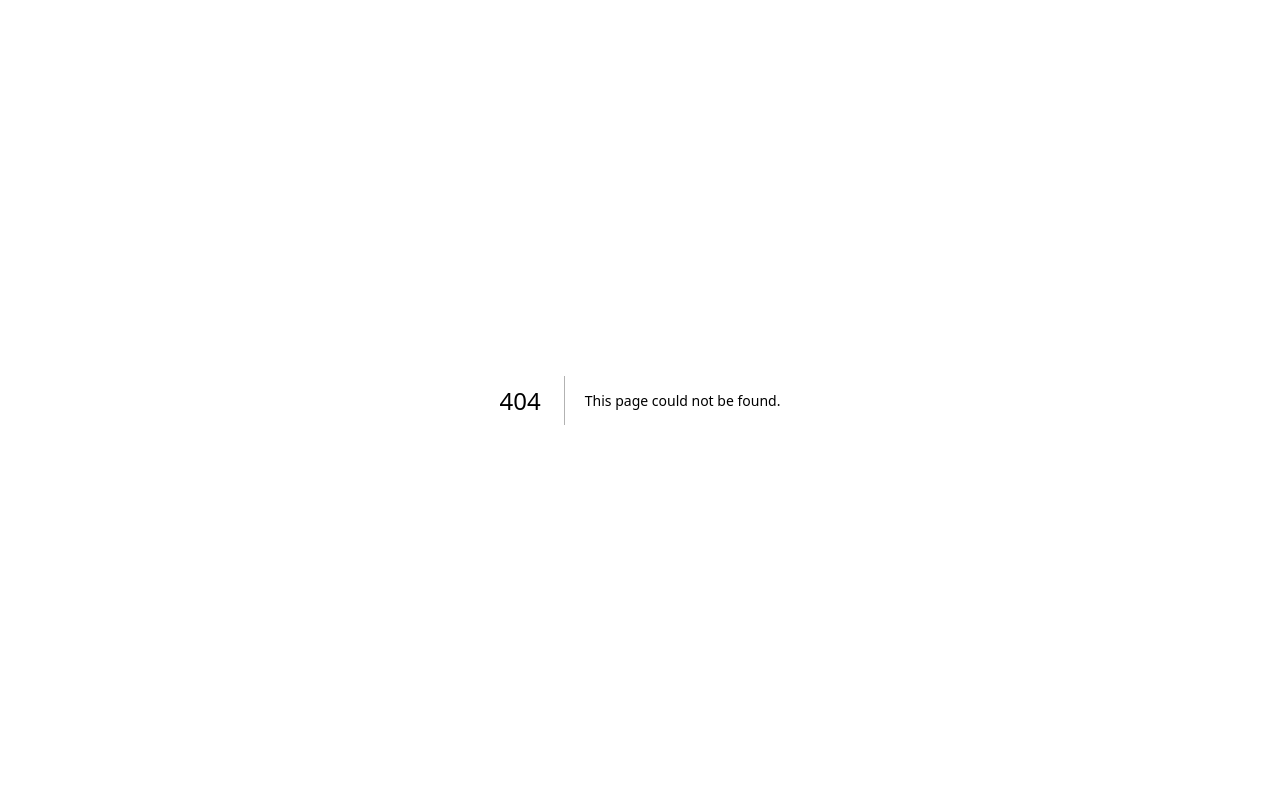
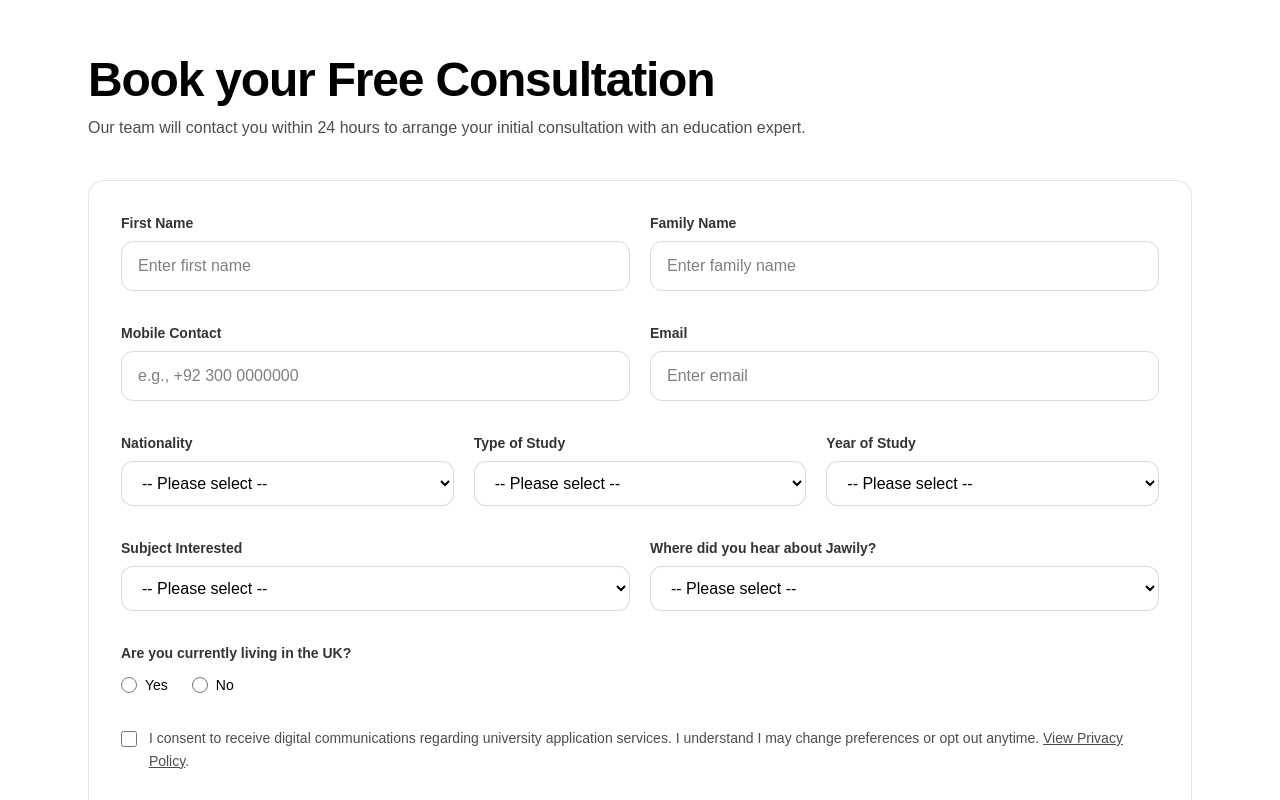
Before and after one commit to Zareedazam/jawily_edu, a Next.js app: page /apply in a window 1280 px wide. Before the commit this address had no page. Shown: the top 800 px of the page. Built offline with nearby package versions, Linux system fonts and the light colour scheme.

Commit message:
Create page.tsx

```diff
--- /dev/null
+++ b/app/apply/page.tsx
@@ -0,0 +1,178 @@
+export default function ApplyPage() {
+  return (
+    <div className="min-h-screen bg-white text-black">
+      <div className="mx-auto max-w-6xl px-6 py-14">
+        {/* Title */}
+        <h1 className="text-4xl md:text-5xl font-black tracking-tight">
+          Book your Free Consultation
+        </h1>
+        <p className="mt-3 text-black/70 max-w-3xl">
+          Our team will contact you within 24 hours to arrange your initial
+          consultation with an education expert.
+        </p>
+
+        {/* Form Card */}
+        <div className="mt-10 rounded-2xl border border-black/10 bg-white p-6 md:p-8">
+          <form className="space-y-8">
+            {/* Row 1 */}
+            <div className="grid md:grid-cols-2 gap-5">
+              <Field label="First Name">
+                <input
+                  className="w-full rounded-xl border border-black/15 px-4 py-3 outline-none focus:border-black/30"
+                  placeholder="Enter first name"
+                />
+              </Field>
+
+              <Field label="Family Name">
+                <input
+                  className="w-full rounded-xl border border-black/15 px-4 py-3 outline-none focus:border-black/30"
+                  placeholder="Enter family name"
+                />
+              </Field>
+            </div>
+
+            {/* Row 2 */}
+            <div className="grid md:grid-cols-2 gap-5">
+              <Field label="Mobile Contact">
+                <input
+                  className="w-full rounded-xl border border-black/15 px-4 py-3 outline-none focus:border-black/30"
+                  placeholder="e.g., +92 300 0000000"
+                />
+              </Field>
+
+              <Field label="Email">
+                <input
+                  type="email"
+                  className="w-full rounded-xl border border-black/15 px-4 py-3 outline-none focus:border-black/30"
+                  placeholder="Enter email"
+                />
+              </Field>
+            </div>
+
+            {/* Row 3 (3 dropdowns) */}
+            <div className="grid md:grid-cols-3 gap-5">
+              <Field label="Nationality">
+                <select className="w-full rounded-xl border border-black/15 px-4 py-3 bg-white outline-none focus:border-black/30">
+                  <option>-- Please select --</option>
+                  <option>Pakistan</option>
+                  <option>India</option>
+                  <option>UAE</option>
+                  <option>Bangladesh</option>
+                  <option>Other</option>
+                </select>
+              </Field>
+
+              <Field label="Type of Study">
+                <select className="w-full rounded-xl border border-black/15 px-4 py-3 bg-white outline-none focus:border-black/30">
+                  <option>-- Please select --</option>
+                  <option>Undergraduate</option>
+                  <option>Postgraduate</option>
+                  <option>PhD / Research</option>
+                  <option>Foundation</option>
+                </select>
+              </Field>
+
+              <Field label="Year of Study">
+                <select className="w-full rounded-xl border border-black/15 px-4 py-3 bg-white outline-none focus:border-black/30">
+                  <option>-- Please select --</option>
+                  <option>2026</option>
+                  <option>2027</option>
+                  <option>2028</option>
+                </select>
+              </Field>
+            </div>
+
+            {/* Row 4 (2 dropdowns) */}
+            <div className="grid md:grid-cols-2 gap-5">
+              <Field label="Subject Interested">
+                <select className="w-full rounded-xl border border-black/15 px-4 py-3 bg-white outline-none focus:border-black/30">
+                  <option>-- Please select --</option>
+                  <option>Business</option>
+                  <option>Engineering</option>
+                  <option>Law</option>
+                  <option>Computer Science</option>
+                  <option>Medicine</option>
+                </select>
+              </Field>
+
+              <Field label="Where did you hear about Jawily?">
+                <select className="w-full rounded-xl border border-black/15 px-4 py-3 bg-white outline-none focus:border-black/30">
+                  <option>-- Please select --</option>
+                  <option>Google</option>
+                  <option>Facebook</option>
+                  <option>Instagram</option>
+                  <option>Friend / Referral</option>
+                  <option>Other</option>
+                </select>
+              </Field>
+            </div>
+
+            {/* Radio */}
+            <div>
+              <p className="text-sm font-semibold text-black/80">
+                Are you currently living in the UK?
+              </p>
+              <div className="mt-3 flex items-center gap-6">
+                <label className="flex items-center gap-2 text-sm">
+                  <input type="radio" name="inuk" className="h-4 w-4" />
+                  Yes
+                </label>
+                <label className="flex items-center gap-2 text-sm">
+                  <input type="radio" name="inuk" className="h-4 w-4" />
+                  No
+                </label>
+              </div>
+            </div>
+
+            {/* Consent */}
+            <div className="flex items-start gap-3">
+              <input type="checkbox" className="mt-1 h-4 w-4" />
+              <p className="text-sm text-black/70 leading-relaxed">
+                I consent to receive digital communications regarding university
+                application services. I understand I may change preferences or opt
+                out anytime. <span className="underline">View Privacy Policy</span>.
+              </p>
+            </div>
+
+            {/* Submit Row */}
+            <div className="flex flex-col sm:flex-row sm:items-center sm:justify-between gap-4 pt-2">
+              <p className="text-xs text-black/50">
+                *This is UI only. Backend later connect hoga.
+              </p>
+
+              <button
+                type="button"
+                className="w-full sm:w-auto px-10 py-3 rounded-full bg-black text-white font-semibold hover:opacity-90"
+              >
+                Submit
+              </button>
+            </div>
+          </form>
+        </div>
+
+        {/* Optional small note */}
+        <p className="mt-6 text-xs text-black/50">
+          By submitting, you agree to our terms and privacy policy.
+        </p>
+      </div>
+    </div>
+  );
+}
+
+/* Small helper */
+function Field({
+  label,
+  children,
+}: {
+  label: string;
+  children: React.ReactNode;
+}) {
+  return (
+    <div>
+      <label className="block text-sm font-semibold text-black/80 mb-2">
+        {label}
+      </label>
+      {children}
+    </div>
+  );
+}
```
